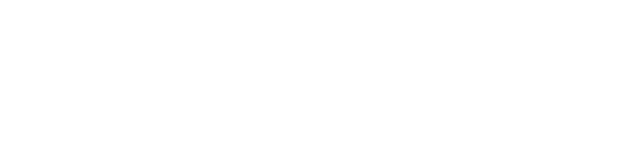
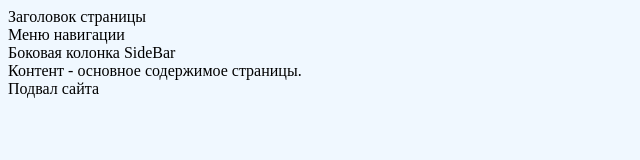
Before and after one commit to AnnaLashchenko/rsschool-cv, a plain HTML site: page index.html in a window 1280 px wide. Shown: the whole page, without its empty margins (0-640 px from the left). Drawn offline with Linux system fonts and the light colour scheme.

Commit message:
fix: fix html code

```diff
--- a/index.html
+++ b/index.html
@@ -1,7 +1,17 @@
-<!DOCTYPE html>
-<html lang="en">
-    <head>
-        <title>HTML, CSS & Git Basics</title>
-    </head>
-    <body></body>
+<!doctype html>
+<html lang="ru">
+<head>
+  <meta charset="utf-8" />
+  <title>HTML, CSS & Git Basics</title>
+  <link rel="stylesheet" href="style.css" />
+</head>
+<body>
+<header>Заголовок страницы</header>
+<nav>Меню навигации</nav>
+<aside>Боковая колонка SideBar</aside>
+<article>
+ Контент - основное содержимое страницы.
+</article>
+<footer>Подвал сайта</footer>
+</body>
 </html>
```
